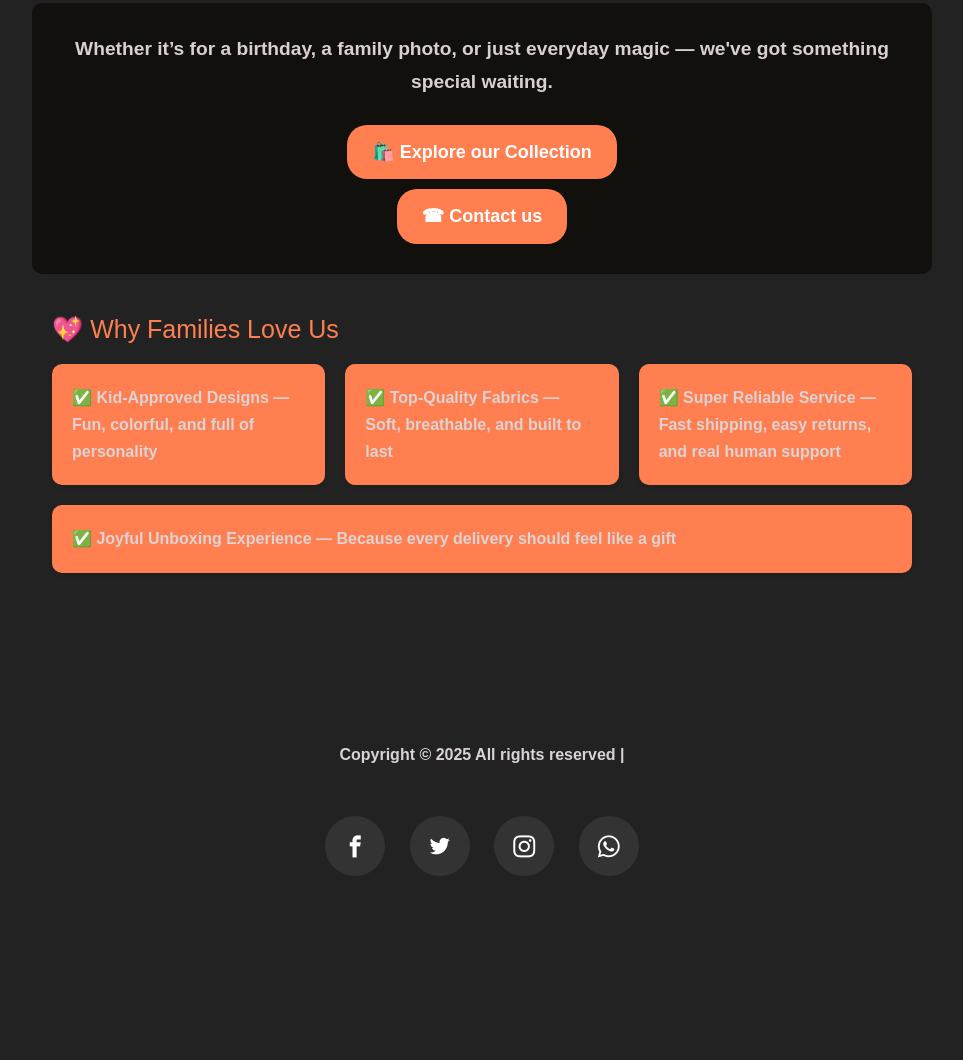
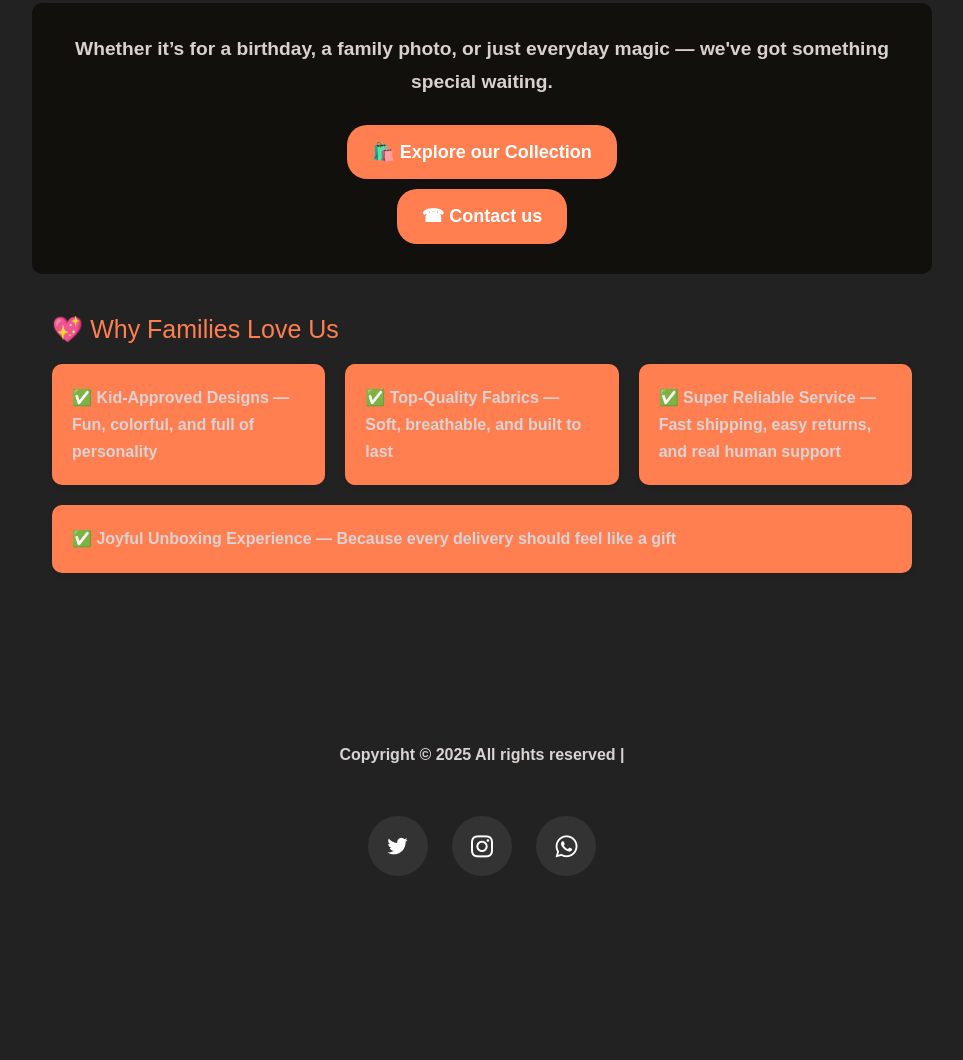
Before and after one commit to Mmdyz/TinyTribeNG, a plain HTML site: page index.html in a window 1280 px wide. Shown: the part 1895-2955 px from the top of the page, without its empty margins (158-1121 px from the left). Drawn offline with nearby package versions, Linux system fonts and the light colour scheme; files whose address does not match are found by name.

Commit message:
Update index.html

```diff
--- a/index.html
+++ b/index.html
@@ -185,7 +185,7 @@
         <p class="font-semibold">📍 Based in Abuja, Nigeria</p>
         <p class="font-semibold">📱 Follow her journey on IG: <a href="https://www.instagram.com/mdeez05?igsh=ZXBsYWVkcDI3eTVr" target="_blank" class="text-pink-600 hover:underline">@mdeez05</a></p>
       </div>
-    </div>
+
   </div>
 </section>
 
@@ -223,7 +223,6 @@
 				<div class="row mb-5">
 					<div class="col-md-12 text-center">
 						<p>
-							<a href="#" class="social-item"><span class="icon-facebook2"></span></a>
 							<a href="https://twitter.com/TinyTribeNG" target="_blank" class="social-item"><span class="icon-twitter"></span></a>
 							<a href="https://www.instagram.com/tinytribeng?igsh=MWsxaWZlbm9jb3F6bg==" target="_blank" class="social-item"><span class="icon-instagram2"></span></a>
 							<a href="https://wa.me/2348036463616?text=Hello" target="_blank" class="social-item"><span class="icon-whatsapp"></span></a>
```
